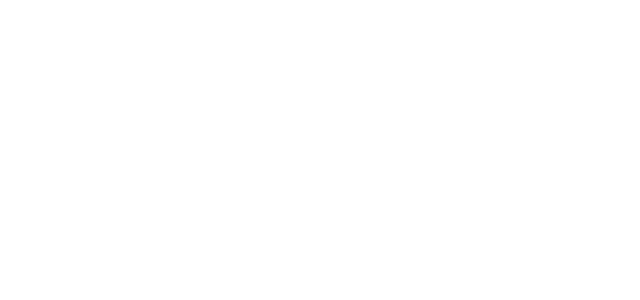
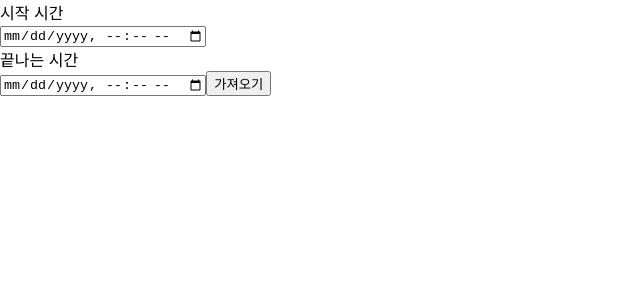
Before and after one commit to justsicklife/emojournal_front, a React (Create React App) app: page /calendar in a window 1280 px wide. Before the commit this address had no page. Shown: the top 300 px of the page, without its empty margins (0-640 px from the left). Built offline with nearby package versions, Linux system fonts and the light colour scheme; the HTML template or start-up script is replaced by a standard one.

Commit message:
구글 캘린더 기능 추가

```diff
--- a/src/App.js
+++ b/src/App.js
@@ -2,6 +2,7 @@
 import OAuthCallback from "./pages/OAuthCallback";
 import Home from "./pages/Home";
 import Login from "./pages/Login";
+import Calendar from "./pages/Calendar";
 
 function App() {
   return (
@@ -10,6 +11,7 @@
         <Route path="/" element={<Home />} />
         <Route path="/login" element={<Login />} />
         <Route path="/oauth/callback" element={<OAuthCallback />} />
+        <Route path="/calendar" element={<Calendar/>}/>
       </Routes>
     </Router>
   );
--- /dev/null
+++ b/src/pages/Calendar.js
@@ -0,0 +1,38 @@
+import { useState } from 'react'
+import api from '../api/axiosInstance'
+
+function Calendar() {
+
+    const [calendar,setCalendar] = useState();
+
+    const [startTime,setStartTime] = useState("");
+
+    const [endTime,setEndTime] = useState("");
+
+    const onCalendarButton = async () => {
+        const res = await api.get("/calendar",{
+            params: {
+                timeMin: startTime,
+                timeMax: endTime
+            }
+        })
+        console.log("캘린더 : " , res.data)
+        setCalendar(res.data)
+    }
+
+    return (
+        <div>
+            <div>
+                <div>시작 시간</div>
+                <input onChange={(event) => setStartTime(event.target.value)} value={startTime} type='datetime-local' />
+
+                <div>끝나는 시간</div>
+                <input onChange={(event) => setEndTime(event.target.value)} value={endTime} type='datetime-local' />
+
+                <button onClick={onCalendarButton}>가져오기</button>
+            </div>
+        </div>
+    )
+}
+
+export default Calendar
--- a/src/pages/Login.js
+++ b/src/pages/Login.js
@@ -2,10 +2,11 @@
   const handleGoogleLogin = () => {
     const clientId = "639506784430-mvf0oth3lt0jc4nab5dbjq18ki7nggsv.apps.googleusercontent.com";
     const redirectUri = "http://localhost:3000/oauth/callback";
-    const scope = "email profile";
+    // const scope = "email profile";
+    const scope = "https://www.googleapis.com/auth/userinfo.email https://www.googleapis.com/auth/userinfo.profile https://www.googleapis.com/auth/calendar"
     const responseType = "code";
 
-    const url = `https://accounts.google.com/o/oauth2/v2/auth?response_type=${responseType}&client_id=${clientId}&redirect_uri=${encodeURIComponent(redirectUri)}&scope=${encodeURIComponent(scope)}`;
+    const url = `https://accounts.google.com/o/oauth2/v2/auth?response_type=${responseType}&client_id=${clientId}&redirect_uri=${encodeURIComponent(redirectUri)}&scope=${encodeURIComponent(scope)}&prompt=consent&access_type=offline`;
 
     window.location.href = url; // 구글 로그인 페이지로 이동
   };
```
